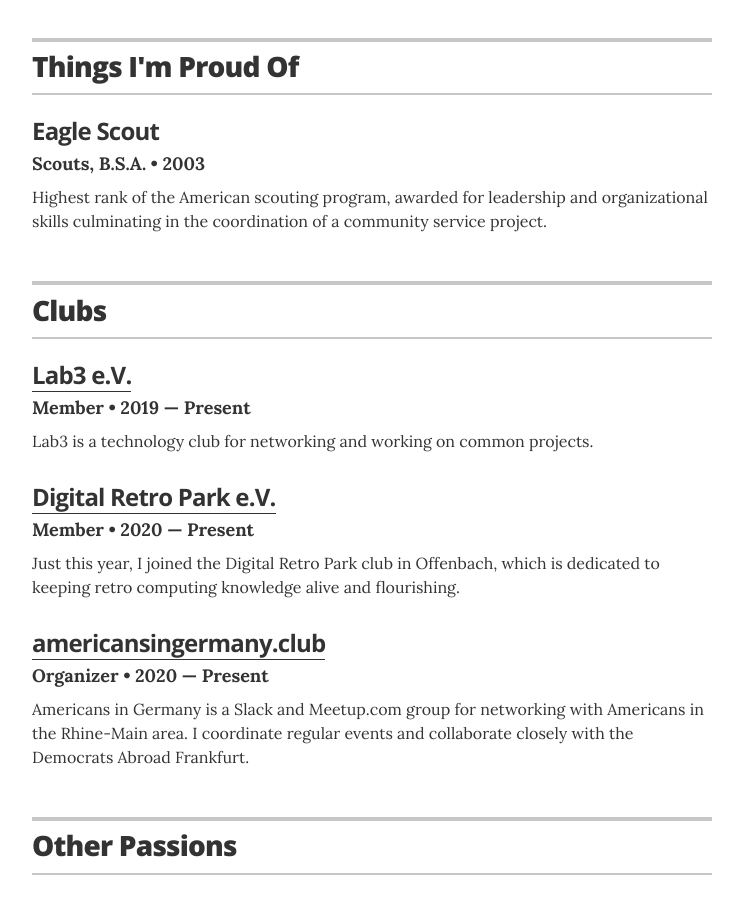
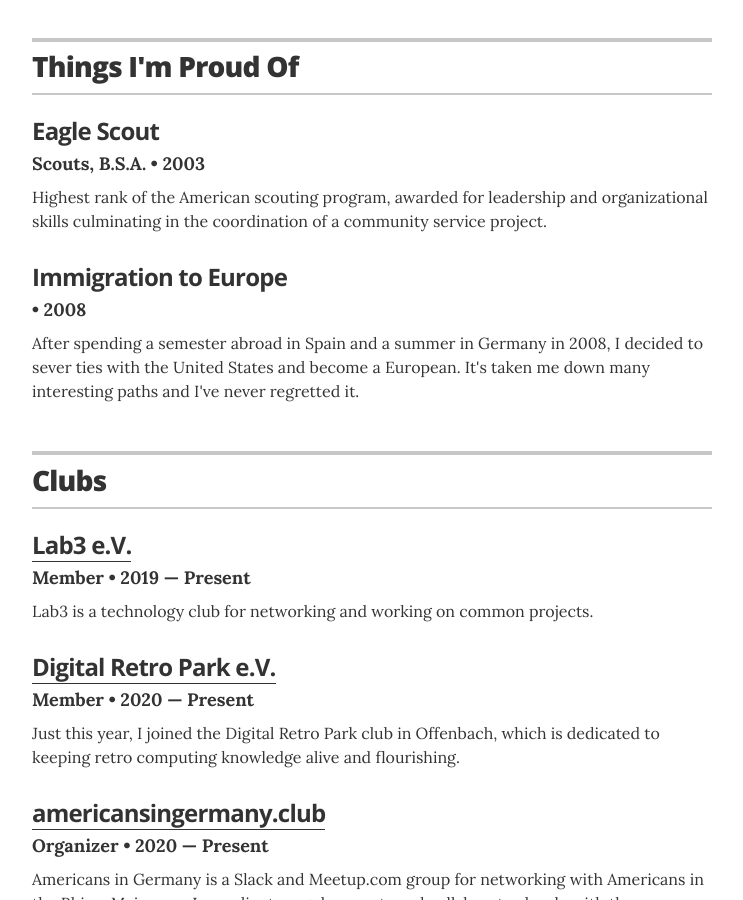
Before and after one commit to BrianInGermany/brian-profile, a Jekyll site: the page built from index.html, in a window 1280 px wide and 900 px high, scrolled down 1373 px. Shown: the whole window, without its empty margins (268-1011 px from the left). Built offline with Jekyll 4.4.1, drawn with Linux system fonts in a browser that asks for light colours.

Commit message:
add entry to proud

```diff
--- a/_data/recognitions.yml
+++ b/_data/recognitions.yml
@@ -4,7 +4,6 @@
   year: "2003"
   summary: Highest rank of the American scouting program, awarded for leadership and organizational skills culminating in the coordination of a community service project.
 
-# - award: Most Likely To Succeed
-#   organization: Springfield High School
-#   year: 2004
-#   summary: Voted Most Likely To Succeed by a panel of my high school peers.
+- award: Immigration to Europe
+  year: 2008
+  summary: After spending a semester abroad in Spain and a summer in Germany in 2008, I decided to sever ties with the United States and become a European. It's taken me down many interesting paths and I've never regretted it.
```
